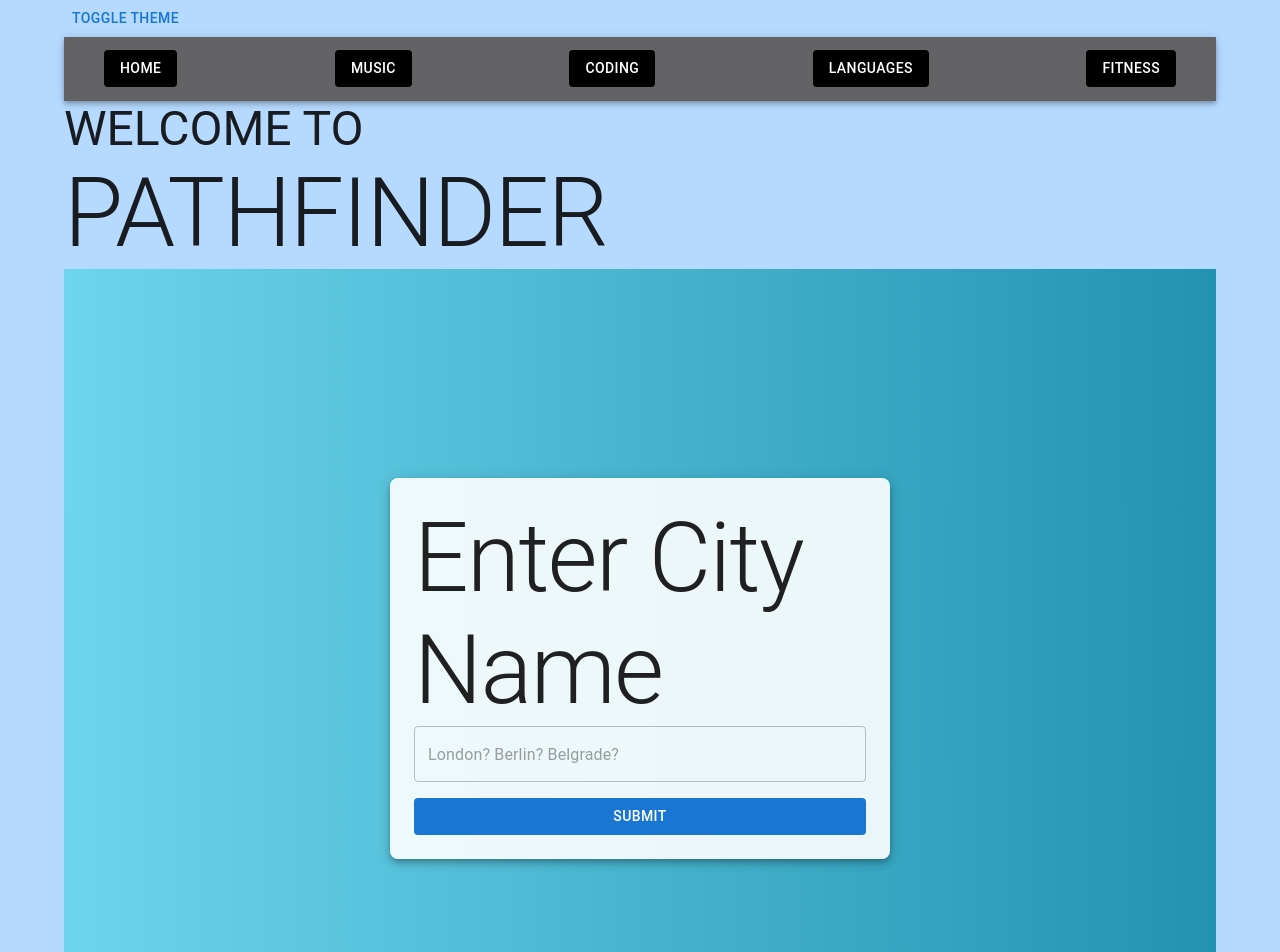
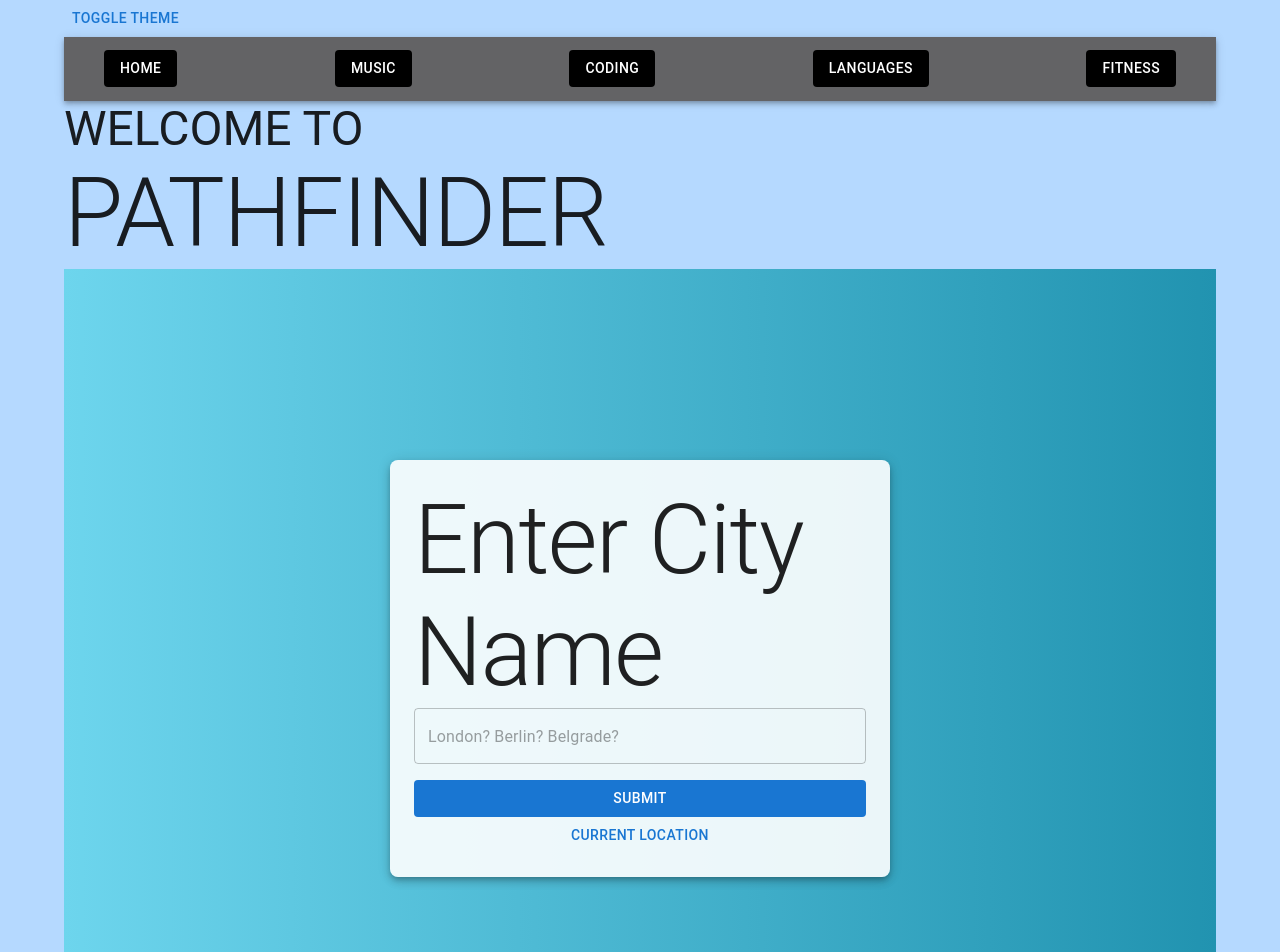
Before and after one commit to jenagansivakumar/pathfinder, a React (Create React App) app: page / in a window 1280 px wide. Shown: the top 952 px of the page. Built offline with nearby package versions, Linux system fonts and the light colour scheme.

Commit message:
creating functionality to use current location

```diff
--- a/src/Components/WeatherApp/WeatherApp.tsx
+++ b/src/Components/WeatherApp/WeatherApp.tsx
@@ -33,10 +33,11 @@ export const WeatherApp: React.FC = () => {
     apiURL = `https://api.openweathermap.org/data/2.5/forecast?lat=${latitude}&lon=${longitude}&appid=${apiKey}`
   }
 
+
     fetch(apiURL)
       .then(response => {
         if (!response.ok) {
-          throw new Error("Please make sure you have spelled the city correctly");
+          throw new Error("Please make sure you have spelt the city correctly");
         }
         return response.json();
       })
@@ -52,7 +53,7 @@ export const WeatherApp: React.FC = () => {
         navigator.geolocation.getCurrentPosition(
             (position) => {
                 const {latitude, longitude} = position.coords
-                fetchWeatherData(latitude, longitude)
+                fetchWeatherData({latitude, longitude})
             }
         )
     }
@@ -108,6 +109,9 @@ export const WeatherApp: React.FC = () => {
           >
             Submit
           </Button>
+          <Button type='button' onClick={getLocation} >
+            Current Location
+          </Button>
         </form>
         {error && (
           <Typography sx={{ color: 'error.main', marginTop: 2 }}>
```
